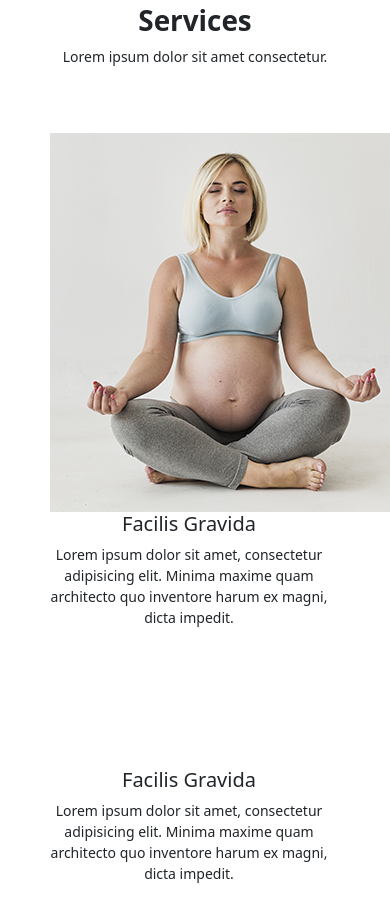
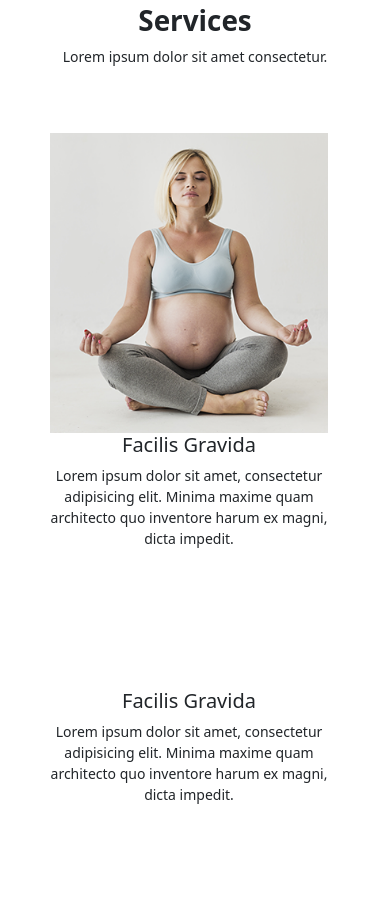
Before and after one commit to Manfulsinh/rao.yoga-1, a plain HTML site: page index.html in a window 390 px wide. Shown: the part 2920-3839 px from the top of the page. Drawn offline with nearby package versions, Linux system fonts and the light colour scheme.

Commit message:
reponsive add

```diff
--- a/style.css
+++ b/style.css
@@ -208,4 +208,9 @@ img.img-tt {
     }
 
 
+    .bb img {
+        max-width: 100%;
+    }
+
+
 }
```
